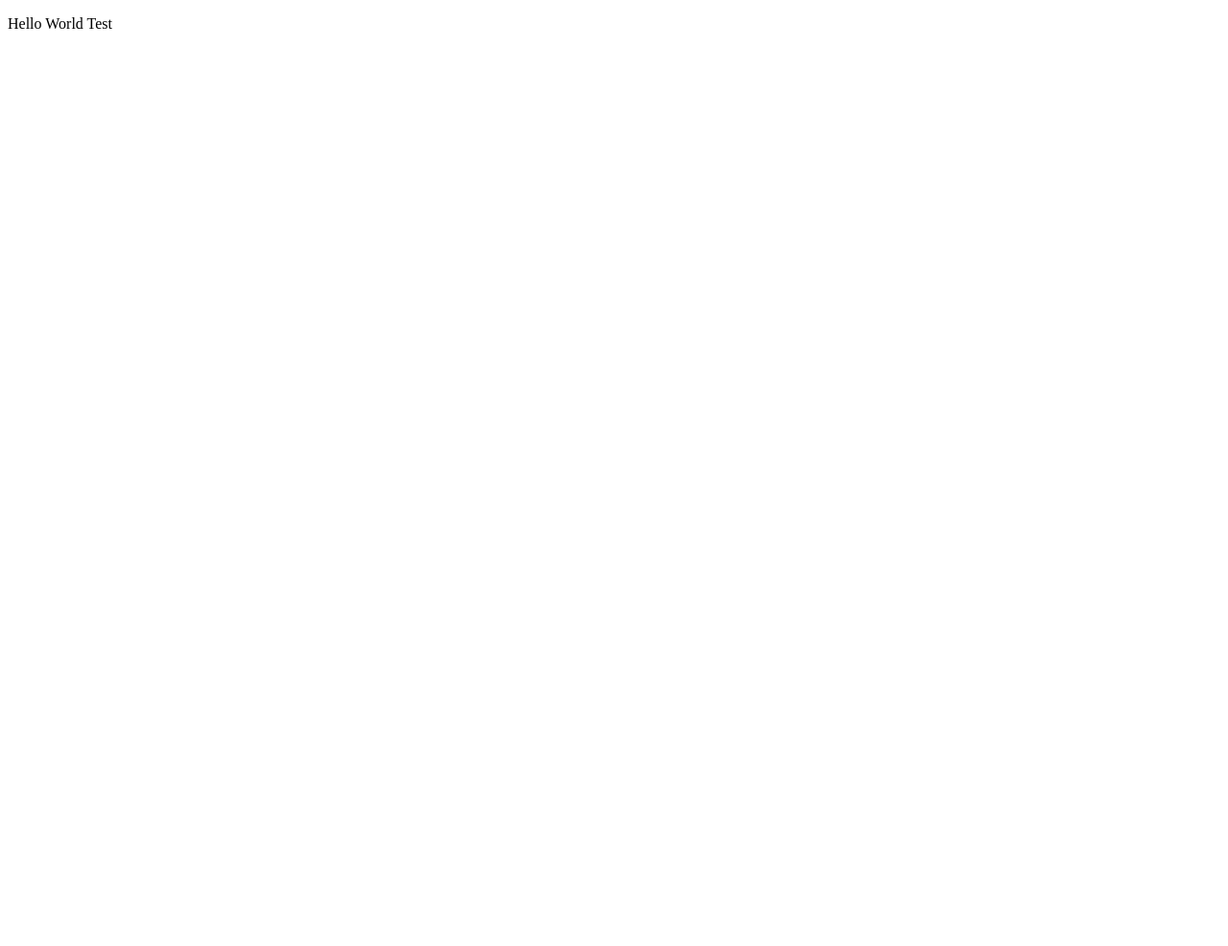
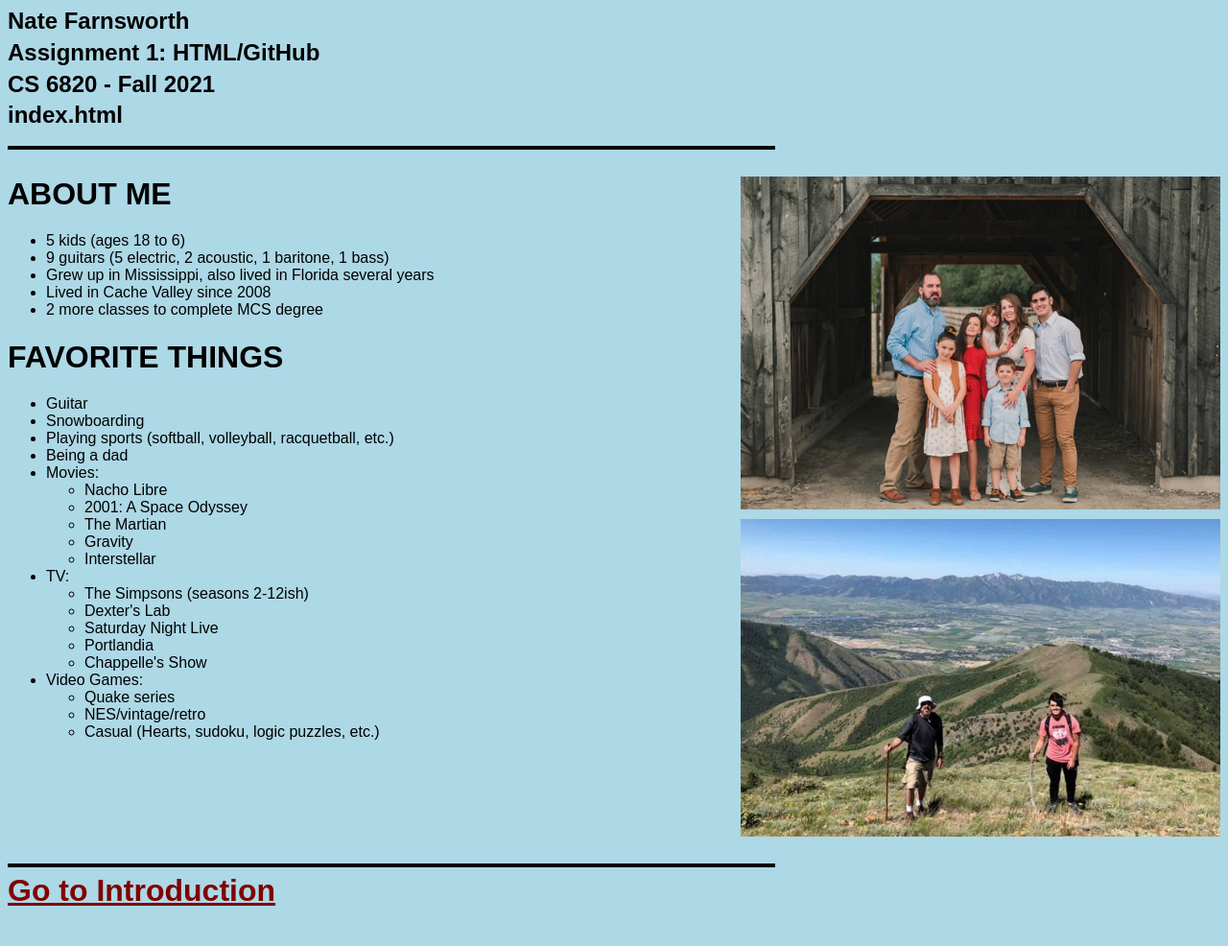
Before and after one commit to slugworth/slugworth.github.io, a plain HTML site: page index.html in a window 1280 px wide. Shown: the whole page at 96% size. Before the commit the page ends 800 px from the top, so only its background shows below. Drawn offline with Linux system fonts and the light colour scheme.

Commit message:
Taking shape

```diff
--- a/index.html
+++ b/index.html
@@ -1,13 +1,73 @@
 <!DOCTYPE html>
 <html>
 <head>
-<meta charset="UTF-8">
-<meta name="robots" content="noindex,nofollow">
-<title>Assignment 1 - Nate Farnsworth</title>
+    <meta charset="UTF-8">
+    <meta name="robots" content="noindex,nofollow">
+    <link rel="stylesheet" href="styles.css">
+    <title>index.html</title>
 </head>
+
 <body>
-
-<p>Hello World Test</p>
+    <div id="header">
+        <h2>Nate Farnsworth</h2>
+        <h2>Assignment 1: HTML/GitHub</h2>
+        <h2>CS 6820 - Fall 2021</h2>
+        <h2>index.html</h2>
+    </div>
+    <div>
+        <svg height="24" width="800">
+            <line x1="0" y1="20" x2="800" y2="20" />
+        </svg>
+    </div>
+    <div id="bio">
+        <img src="img/Picture1.png" width="500">
+        <img src="img/Picture2.jpg" width="500">
+        <h1>ABOUT ME</h1>
+            <ul>
+                <li>5 kids (ages 18 to 6)</li>
+                <li>9 guitars (5 electric, 2 acoustic, 1 baritone, 1 bass)</li>
+                <li>Grew up in Mississippi, also lived in Florida several years</li>
+                <li>Lived in Cache Valley since 2008</li>
+                <li>2 more classes to complete MCS degree</li>
+            </ul>
+        <h1>FAVORITE THINGS</h1>
+            <ul>
+                <li>Guitar</li>
+                <li>Snowboarding</li>
+                <li>Playing sports (softball, volleyball, racquetball, etc.)</li>
+                <li>Being a dad</li>
+                <li>Movies:</li>
+                    <ul>
+                        <li>Nacho Libre</li>
+                        <li>2001: A Space Odyssey</li>
+                        <li>The Martian</li>
+                        <li>Gravity</li>
+                        <li>Interstellar</li>
+                    </ul>
+                <li>TV:</li>
+                    <ul>
+                        <li>The Simpsons (seasons 2-12ish)</li>
+                        <li>Dexter's Lab</li>
+                        <li>Saturday Night Live</li>
+                        <li>Portlandia</li>
+                        <li>Chappelle's Show</li>
+                    </ul>
+                <li>Video Games:</li>
+                    <ul>
+                        <li>Quake series</li>
+                        <li>NES/vintage/retro</li>
+                        <li>Casual (Hearts, sudoku, logic puzzles, etc.)</li>
+                    </ul>
+            </ul>
+    </div>
+    <div>
+        <svg height="24" width="800">
+            <line x1="0" y1="20" x2="800" y2="20" />
+        </svg>
+        <br>
+        <a href="introduction.html">Go to Introduction</a>
+        <br><br><br>
+    </div>
 
 </body>
 </html>
--- /dev/null
+++ b/styles.css
@@ -0,0 +1,27 @@
+* {
+    background-color: lightblue;
+    font-family: Arial, Helvetica, sans-serif;
+}
+
+h2 {
+    color: black;
+    margin-block-start: 0.2em;
+    margin-block-end: 0;
+}
+
+line {
+    stroke: black;
+    stroke-width: 4;
+}
+
+img {
+    float: right;
+    margin: 0 0 10px 10px;
+    clear: both;
+}
+
+a {
+    color: maroon;
+    font-size: 2em;
+    font-weight: bold;
+}
```
Also changed, not shown: introduction.html (added, +55 -0 lines), img/Picture1.png (added), img/Picture2.jpg (added).
